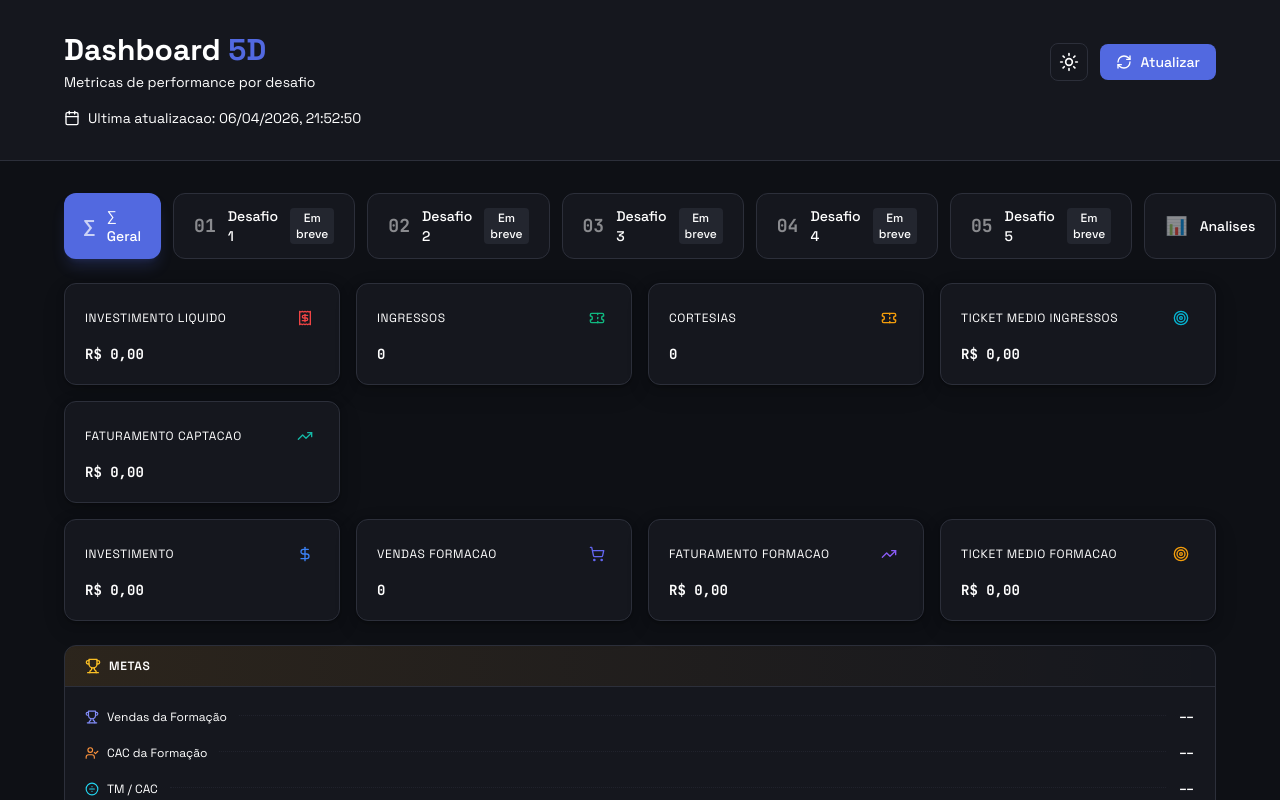
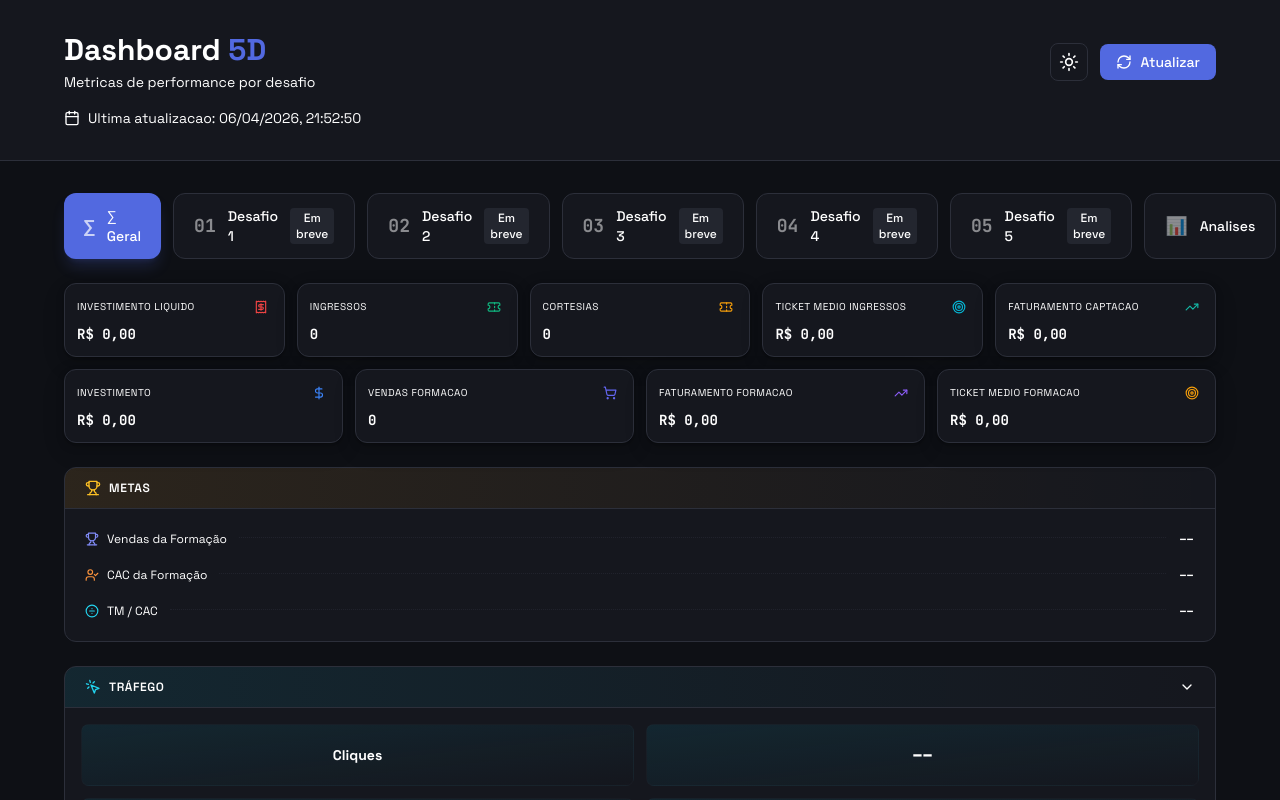
Before and after one commit to felipelmarx/Matheus, a Next.js app: page / in a window 1280 px wide. Shown: the top 800 px of the page. Built offline with nearby package versions, Linux system fonts and the light colour scheme; no server answers.

Commit message:
style(dashboard): compact StatCards to fit 2 rows on desktop (5+4)

```diff
--- a/src/components/StatCards.tsx
+++ b/src/components/StatCards.tsx
@@ -13,19 +13,22 @@ interface CardData {
   accentBg: string;
 }
 
-function CardGrid({ cards }: { cards: CardData[] }) {
+function CardGrid({ cards, cols }: { cards: CardData[]; cols: 4 | 5 }) {
+  const gridClass = cols === 5
+    ? 'grid grid-cols-2 lg:grid-cols-5 gap-3'
+    : 'grid grid-cols-2 lg:grid-cols-4 gap-3';
   return (
-    <div className="grid grid-cols-2 lg:grid-cols-4 gap-4">
+    <div className={gridClass}>
       {cards.map((card) => {
         const Icon = card.icon;
         return (
-          <div key={card.label} className="card-3d p-3 sm:p-5">
-            <div className="flex items-center justify-between mb-2 sm:mb-3 gap-1">
-              <p className="text-[10px] sm:text-xs uppercase tracking-wider text-muted-foreground font-heading leading-tight">
+          <div key={card.label} className="card-3d p-2 sm:p-3">
+            <div className="flex items-center justify-between mb-1.5 gap-1">
+              <p className="text-[9px] sm:text-[10px] uppercase tracking-wider text-muted-foreground font-heading leading-tight">
                 {card.label}
               </p>
-              <div className={`p-1 sm:p-1.5 rounded-lg shrink-0 ${card.accentBg} ${card.accentColor}`}>
-                <Icon className="w-3.5 h-3.5 sm:w-4 sm:h-4" />
+              <div className={`p-1 rounded-md shrink-0 ${card.accentBg} ${card.accentColor}`}>
+                <Icon className="w-3 h-3 sm:w-3.5 sm:h-3.5" />
               </div>
             </div>
             <p className="text-xs sm:text-sm font-bold font-mono text-foreground break-words leading-tight">{card.value}</p>
@@ -109,9 +112,9 @@ export default function StatCards({ data }: StatCardsProps) {
   ];
 
   return (
-    <div className="space-y-4">
-      <CardGrid cards={captacaoCards} />
-      <CardGrid cards={formacaoCards} />
+    <div className="space-y-3">
+      <CardGrid cards={captacaoCards} cols={5} />
+      <CardGrid cards={formacaoCards} cols={4} />
     </div>
   );
 }
```
